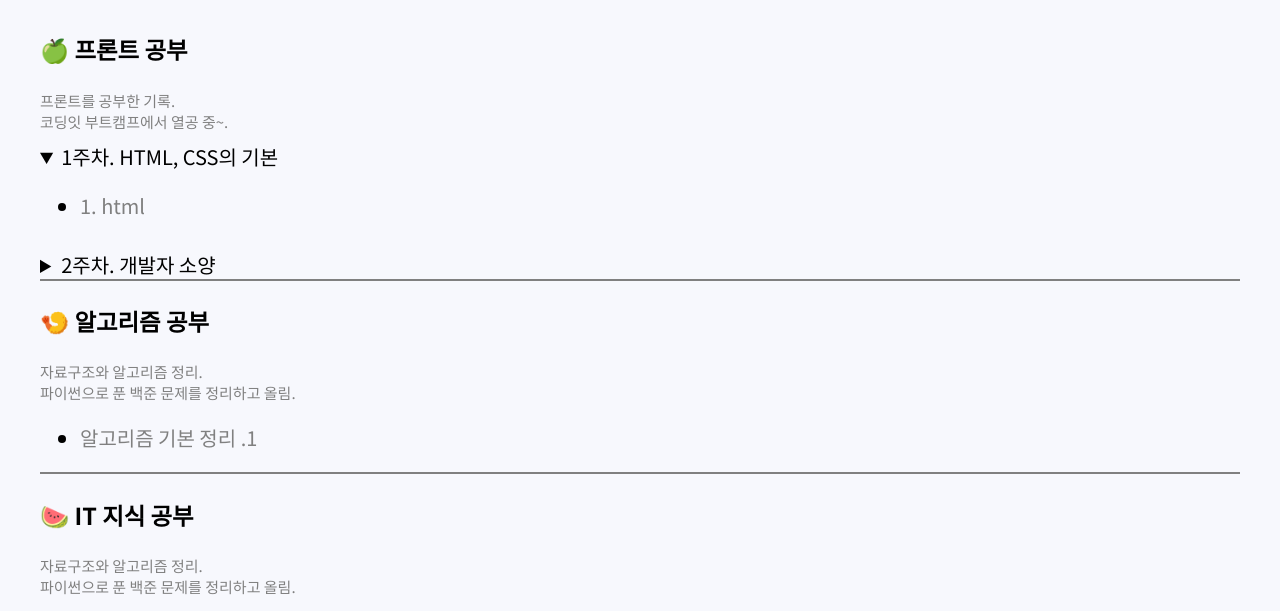
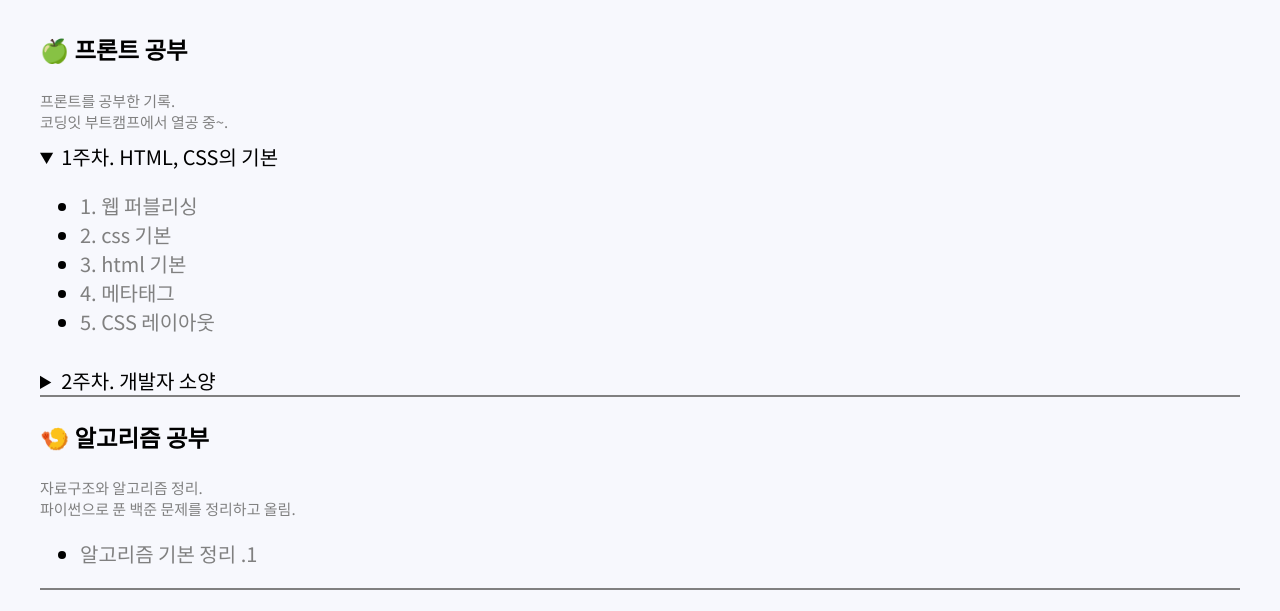
Before and after one commit to Hongjw030/Hongjw030.github.io, a plain HTML site: page index.html in a window 1280 px wide. Both pictures are taken after a click on the heading "1주차. HTML, CSS의 기본". Shown: the part 172-783 px from the top of the page. Drawn offline with Linux system fonts and the light colour scheme.

Commit message:
Create md files

```diff
--- a/index.html
+++ b/index.html
@@ -45,17 +45,24 @@
                     프론트를 공부한 기록.<br>
                     코딩잇 부트캠프에서 열공 중~.<br>
                 </div>
+
                 <article class = "series article-link">
                     <details>
                         <summary> 1주차. HTML, CSS의 기본</summary>
                         <ul>
-                            <li><a href="#">1. html</a></li>
+                            <li><a href="/_POST/Front/week1/1_1_WebPublishing.html">1. 웹 퍼블리싱</a></li>
+                            <li><a href="/_POST/Front/week1/1_2_Css.html">2. css 기본</a></li>
+                            <li><a href="/_POST/Front/week1/1_3_Html.html">3. html 기본</a></li>
+                            <li><a href="/_POST/Front/week1/1_4_MetaTag.html">4. 메타태그</a></li>
+                            <li><a href="/_POST/Front/week1/1_5_CssLayout.html">5. CSS 레이아웃</a></li>
                         </ul>
                     </details>
                     <details>
                         <summary> 2주차. 개발자 소양</summary>
                         <ul>
-                            <li><a href="#">1. html</a></li>
+                            <li><a href="/_POST/Front/week2/2_1_UnixCommand.html">1. 유닉스 커맨드</a></li>
+                            <li><a href="/_POST/Front/week2/2_2_Git.html">2. 깃</a></li>
+                            <li><a href="/_POST/Front/week2/2_3_Coworking.html">3. 개발 협업</a></li>
                         </ul>
                     </details>
                 </article>
```
Also changed, not shown: _POST/Front/week2/2_3_Coworking.html (added), 1 other file.
